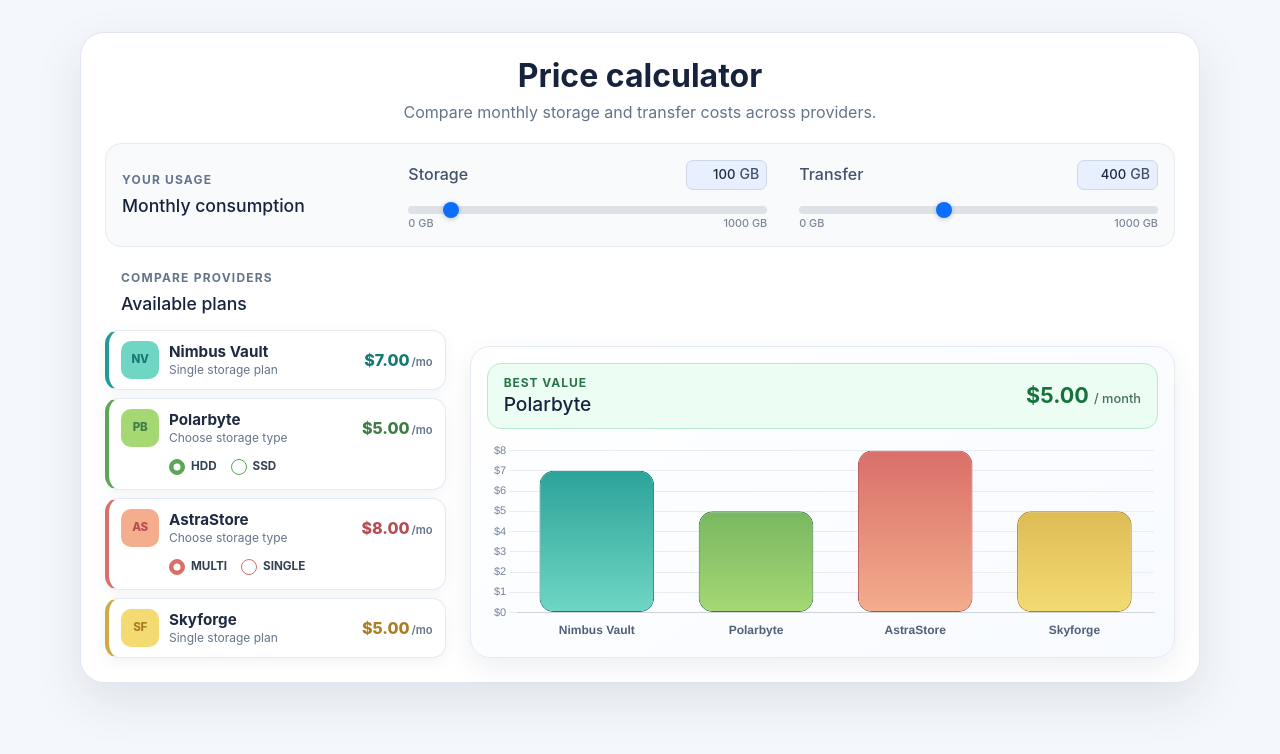
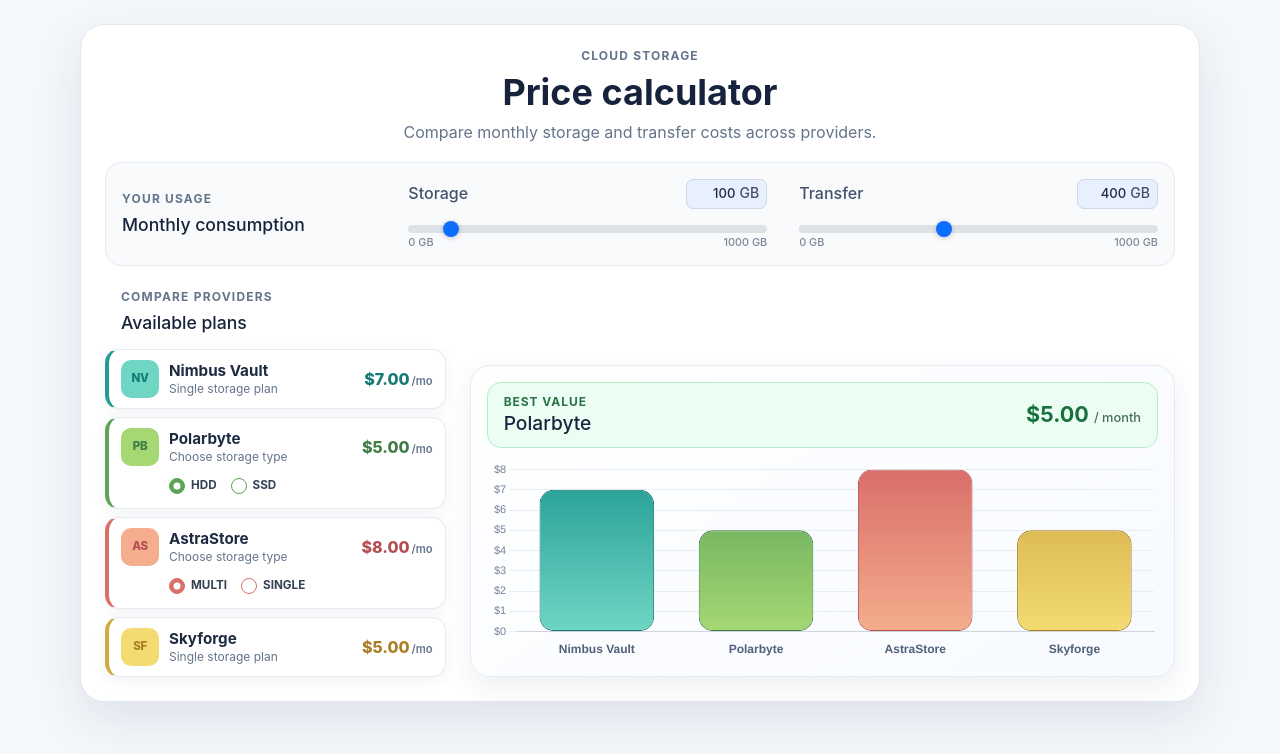
Before and after one commit to olena-shalyhina/price_calculator, a React (Create React App) app: page / in a window 1280 px wide. Shown: the top 754 px of the page. Built offline with nearby package versions, Linux system fonts and the light colour scheme.

Commit message:
Update ui

```diff
--- a/src/App.css
+++ b/src/App.css
@@ -1,6 +1,6 @@
 .App {
   background: #f4f7fb;
-  padding: 48px 24px;
+  padding: 24px;
   box-sizing: border-box;
   min-height: 100vh;
   color: #17233c;
@@ -34,14 +34,14 @@
 }
 
 .calculator_card h1,
-h2,
-p {
+.calculator_card h2,
+.calculator_card p {
   margin-top: 0;
 }
 
 .calculator_card h1 {
   color: #17233c;
-  font-size: 32px;
+  font-size: 36px;
   line-height: 1.2;
   font-weight: 700;
   margin-bottom: 8px;
@@ -54,11 +54,6 @@ p {
 }
 
 @media (min-width: 992px) {
-  .App {
-    padding-top: 32px;
-    padding-bottom: 32px;
-  }
-
   .calculator_card {
     padding: 24px;
   }
@@ -67,9 +62,6 @@ p {
     margin-bottom: 20px;
   }
 
-  .calculator_card .container.mt-5 {
-    margin-top: 24px !important;
-  }
 }
 
 @media (max-width: 768px) {
@@ -92,7 +84,7 @@ p {
 
 @media (max-width: 540px) {
   .App {
-    padding: 20px 12px;
+    padding: 16px 12px;
   }
 
   .calculator_card {
--- a/src/App.js
+++ b/src/App.js
@@ -9,7 +9,7 @@ function App() {
       <main className='main_container'>
         <section className='calculator_card' aria-labelledby='page-title'>
           <header className='calculator_header'>
-            {/* <p className='eyebrow'>Cloud storage</p> */}
+            <p className='eyebrow'>Cloud storage</p>
             <h1 id='page-title'>Price calculator</h1>
             <p className='calculator_description'>
               Compare monthly storage and transfer costs across providers.
```
